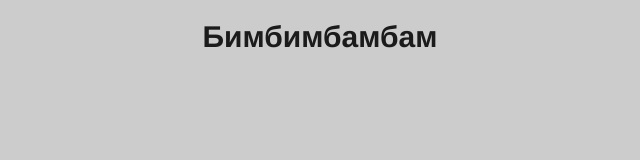
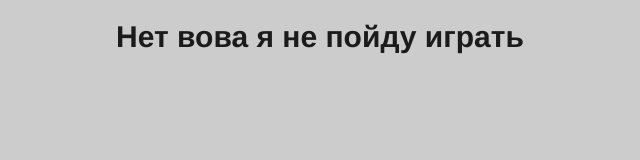
Before and after one commit to Andre-wb/testwebsite, a plain HTML site: page index.html in a window 1280 px wide. Shown: the whole page, without its empty margins (320-960 px from the left). Drawn offline with Linux system fonts and the light colour scheme.

Commit message:
Update index.html

```diff
--- a/index.html
+++ b/index.html
@@ -6,6 +6,6 @@
     <link rel="stylesheet" type="text/css" href="main.css">
 </head>
 <body>
-    <h1>Бимбимбамбам</h1>
+    <h1>Нет вова я не пойду играть</h1>
 </body>
 </html>
```
